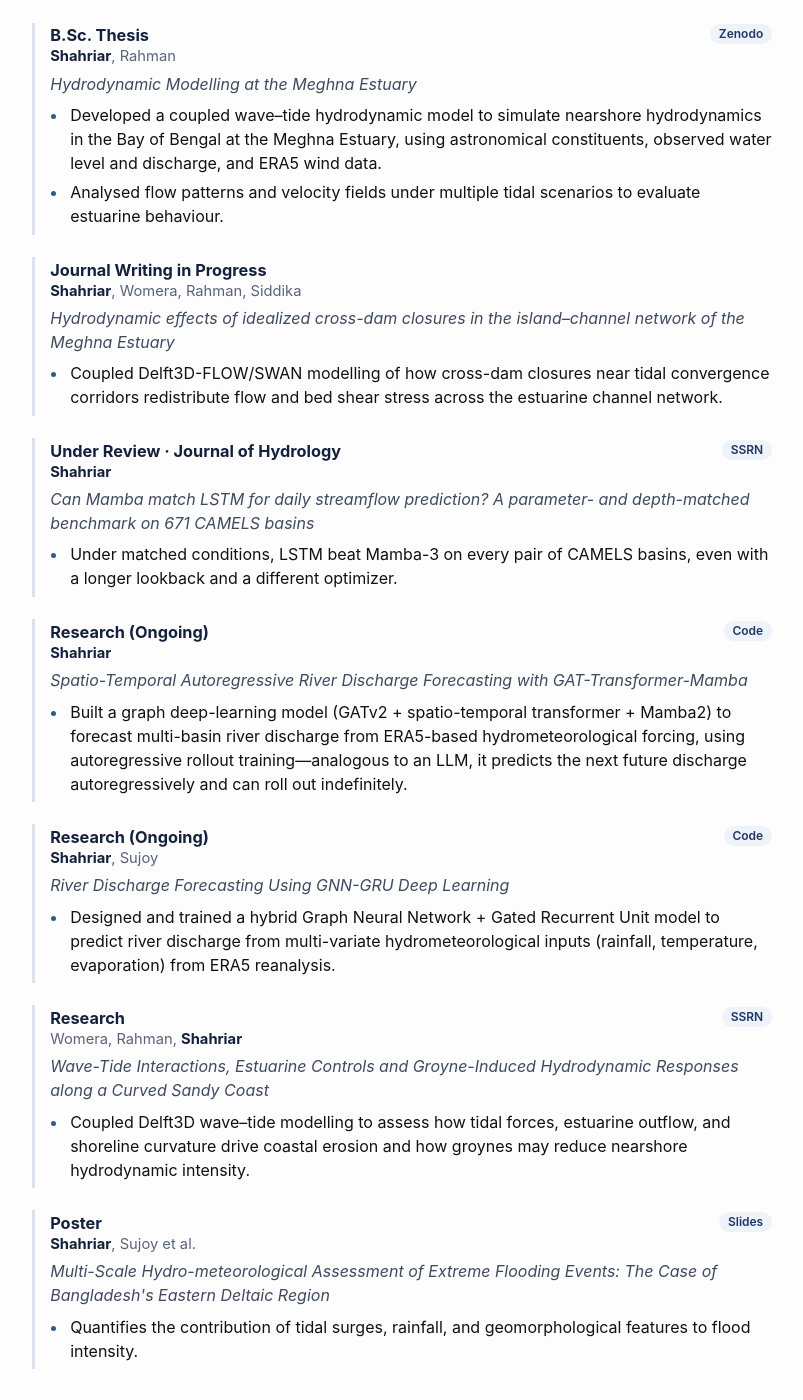
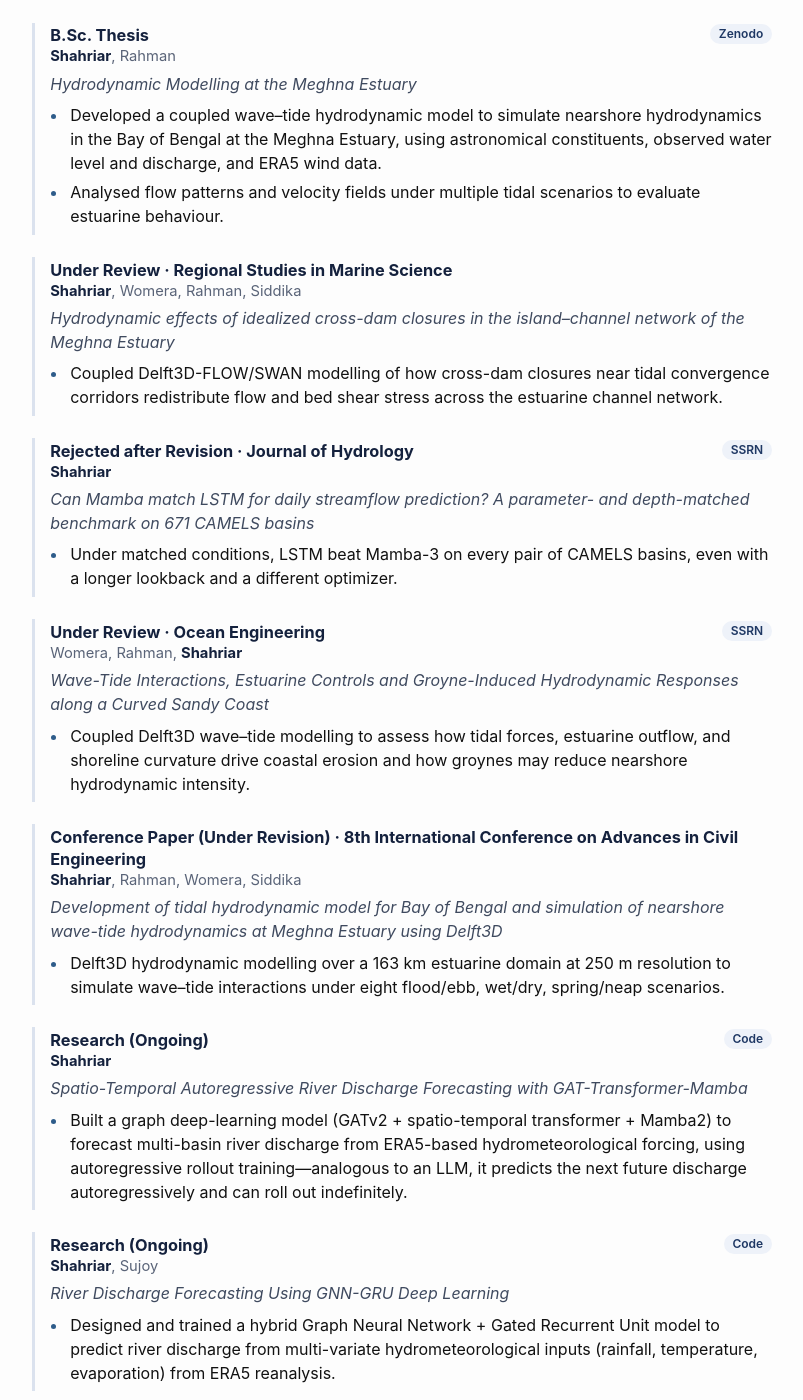
Before and after one commit to shriar/shriar.github.io, a Jekyll site: the page built from about.md, in a window 1280 px wide and 1400 px high, scrolled down 1779 px. Shown: the whole window, without its empty margins (238-1041 px from the left). Built offline with Jekyll 4.4.1, drawn with Linux system fonts in a browser that asks for light colours.

Commit message:
docs: sync About page publications with CV

```diff
--- a/about.md
+++ b/about.md
@@ -82,17 +82,31 @@ I want to approach new challenges with curiosity and patience, focusing on under
 </div>
 
 <div class="cv-entry" markdown="1">
-<div class="cv-role"><strong>Journal Writing in Progress</strong><span class="cv-org"><strong>Shahriar</strong>, Womera, Rahman, Siddika</span></div>
+<div class="cv-role"><strong>Under Review · Regional Studies in Marine Science</strong><span class="cv-org"><strong>Shahriar</strong>, Womera, Rahman, Siddika</span></div>
 <div class="cv-subtitle">Hydrodynamic effects of idealized cross-dam closures in the island–channel network of the Meghna Estuary</div>
 
 - Coupled Delft3D-FLOW/SWAN modelling of how cross-dam closures near tidal convergence corridors redistribute flow and bed shear stress across the estuarine channel network.
 </div>
 
 <div class="cv-entry" markdown="1">
-<div class="cv-role"><strong>Under Review · Journal of Hydrology</strong><span class="cv-org"><strong>Shahriar</strong></span><a class="cv-date" href="https://ssrn.com/abstract=7552815">SSRN</a></div>
+<div class="cv-role"><strong>Rejected after Revision · Journal of Hydrology</strong><span class="cv-org"><strong>Shahriar</strong></span><a class="cv-date" href="https://ssrn.com/abstract=7552815">SSRN</a></div>
 <div class="cv-subtitle">Can Mamba match LSTM for daily streamflow prediction? A parameter- and depth-matched benchmark on 671 CAMELS basins</div>
 
 - Under matched conditions, LSTM beat Mamba-3 on every pair of CAMELS basins, even with a longer lookback and a different optimizer.
+</div>
+
+<div class="cv-entry" markdown="1">
+<div class="cv-role"><strong>Under Review · Ocean Engineering</strong><span class="cv-org">Womera, Rahman, <strong>Shahriar</strong></span><a class="cv-date" href="https://dx.doi.org/10.2139/ssrn.7560849">SSRN</a></div>
+<div class="cv-subtitle">Wave-Tide Interactions, Estuarine Controls and Groyne-Induced Hydrodynamic Responses along a Curved Sandy Coast</div>
+
+- Coupled Delft3D wave–tide modelling to assess how tidal forces, estuarine outflow, and shoreline curvature drive coastal erosion and how groynes may reduce nearshore hydrodynamic intensity.
+</div>
+
+<div class="cv-entry" markdown="1">
+<div class="cv-role"><strong>Conference Paper (Under Revision) · 8th International Conference on Advances in Civil Engineering</strong><span class="cv-org"><strong>Shahriar</strong>, Rahman, Womera, Siddika</span></div>
+<div class="cv-subtitle">Development of tidal hydrodynamic model for Bay of Bengal and simulation of nearshore wave-tide hydrodynamics at Meghna Estuary using Delft3D</div>
+
+- Delft3D hydrodynamic modelling over a 163 km estuarine domain at 250 m resolution to simulate wave–tide interactions under eight flood/ebb, wet/dry, spring/neap scenarios.
 </div>
 
 <div class="cv-entry" markdown="1">
@@ -107,13 +121,6 @@ I want to approach new challenges with curiosity and patience, focusing on under
 <div class="cv-subtitle">River Discharge Forecasting Using GNN-GRU Deep Learning</div>
 
 - Designed and trained a hybrid Graph Neural Network + Gated Recurrent Unit model to predict river discharge from multi-variate hydrometeorological inputs (rainfall, temperature, evaporation) from ERA5 reanalysis.
-</div>
-
-<div class="cv-entry" markdown="1">
-<div class="cv-role"><strong>Research</strong><span class="cv-org">Womera, Rahman, <strong>Shahriar</strong></span><a class="cv-date" href="https://dx.doi.org/10.2139/ssrn.7560849">SSRN</a></div>
-<div class="cv-subtitle">Wave-Tide Interactions, Estuarine Controls and Groyne-Induced Hydrodynamic Responses along a Curved Sandy Coast</div>
-
-- Coupled Delft3D wave–tide modelling to assess how tidal forces, estuarine outflow, and shoreline curvature drive coastal erosion and how groynes may reduce nearshore hydrodynamic intensity.
 </div>
 
 <div class="cv-entry" markdown="1">
```
